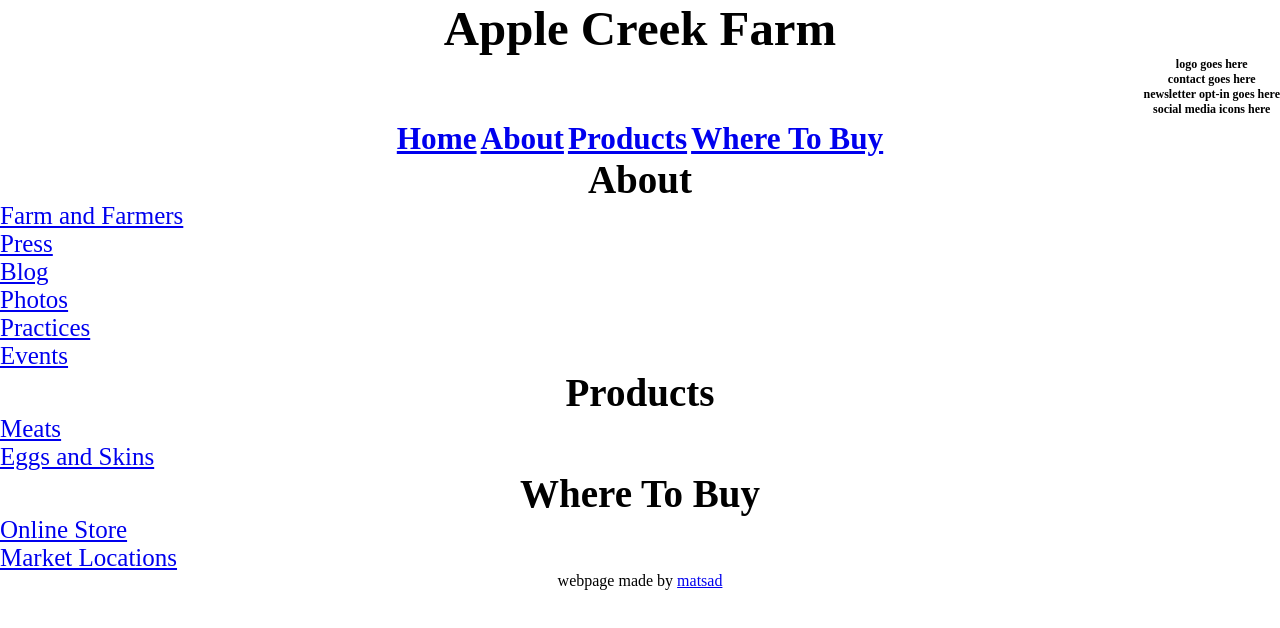
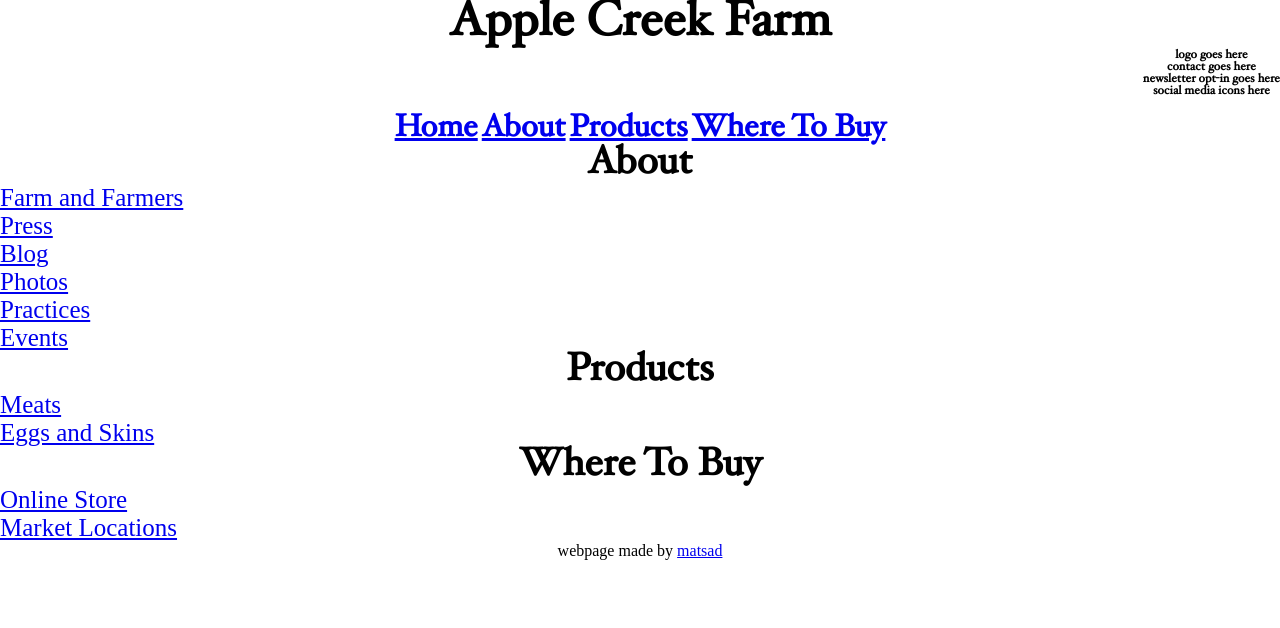
Before and after one commit to matsad3547/apple-creek-farm, a plain HTML site: page index.html in a window 1280 px wide. Drawn offline with Linux system fonts and the light colour scheme.

Commit message:
feat(core) Add new Hoefler font source

```diff
--- a/src/styles/main.css
+++ b/src/styles/main.css
@@ -1,4 +1,9 @@
 @include responsive-font(5vw, 35px, 150px, 50px);
+
+@font-face {
+  font-family: 'Hoefler';
+  src: url('../fonts/ufonts.com_hoefler-text.ttf');
+}
 
 @-ms-viewport{
   width: device-width;
@@ -13,6 +18,10 @@
 
 body {
   /*background-color: darkslategray;*/
+}
+
+h1, h2, h3, h4 {
+  font-family: 'Hoefler', serif;
 }
 
 h1 {
```
Also changed, not shown: src/fonts/ufonts.com_hoefler-text.ttf (added).
